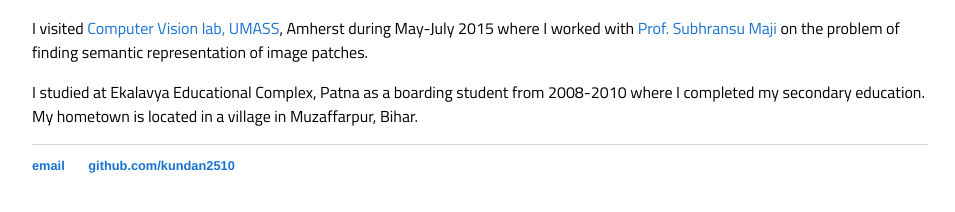
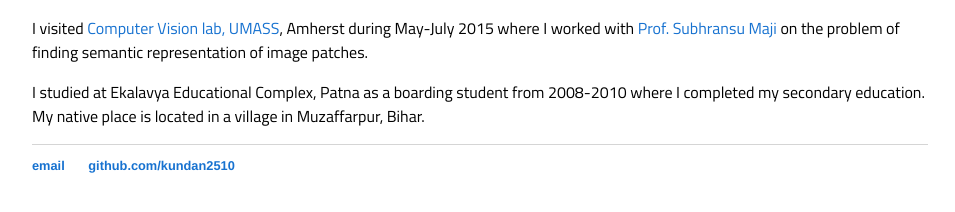
Before and after one commit to kundan2510/kundan2510.github.io, a Jekyll site: the page built from about.html, in a window 1280 px wide. Shown: the part 290-502 px from the top of the page, without its empty margins (160-1115 px from the left). Built offline with Jekyll 4.4.1, drawn with Linux system fonts in a browser that asks for light colours.

Commit message:
Update about.html

```diff
--- a/about.html
+++ b/about.html
@@ -11,5 +11,5 @@ title: Kundan Kumar
 	<p>I visited <a href="http://vis-www.cs.umass.edu/">Computer Vision lab, UMASS</a>, Amherst during May-July
 	2015 where I worked with <a href="http://people.cs.umass.edu/~smaji/">Prof. Subhransu Maji</a> on the problem of finding semantic representation of image patches.</p>
 	<p>I studied at Ekalavya Educational Complex, Patna as a boarding student from 2008-2010 where I completed my secondary education.
-	My hometown is located in a village in Muzaffarpur, Bihar.</p>
+	My native place is located in a village in Muzaffarpur, Bihar.</p>
 </div><!-- /.blurb -->
```
